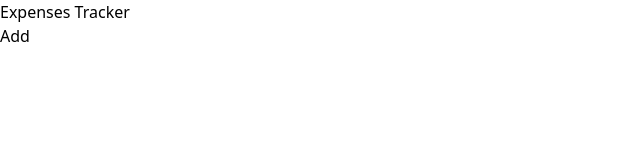
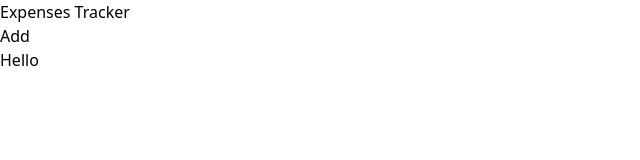
Before and after one commit to nicoPuegher/expenses-tracker, a React (Vite) app: page / in a window 1280 px wide. Shown: the top 160 px of the page, without its empty margins (0-640 px from the left). Built offline with nearby package versions, Linux system fonts and the light colour scheme; the HTML template or start-up script is replaced by a standard one.

Commit message:
add main component

```diff
--- a/src/App.jsx
+++ b/src/App.jsx
@@ -1,5 +1,6 @@
 import React from 'react';
 import Header from './components/Header/Header';
+import Main from './components/Main/Main';
 // import React, { useState } from 'react';
 // import New from './components/New/New';
 // import Filter from './components/Filter/Filter';
@@ -16,6 +17,7 @@ function App() {
   return (
     <div className="flex h-full flex-col px-2 py-3">
       <Header />
+      <Main />
       {/* <New />
       <Filter title="Filter by year" onChangeFilter={changeFilterHandler} />
       <Chart />
--- /dev/null
+++ b/src/components/Main/Main.jsx
@@ -0,0 +1,7 @@
+import React from 'react';
+
+function Main() {
+  return <main>Hello</main>;
+}
+
+export default Main;
```
